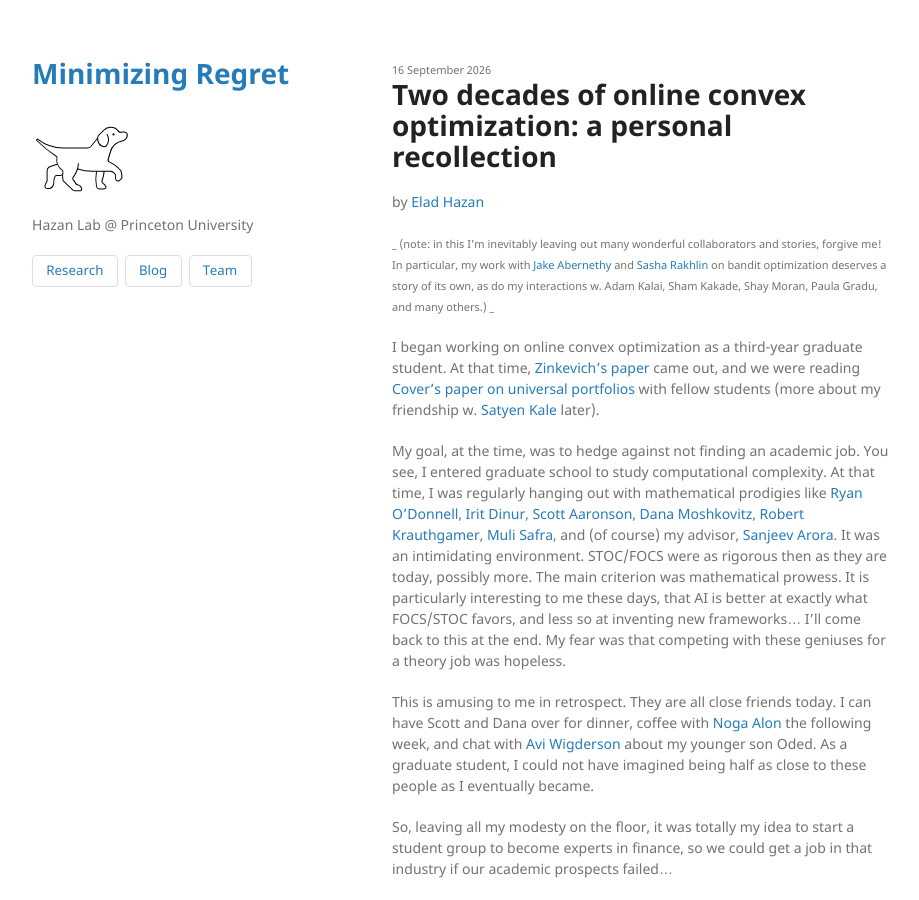
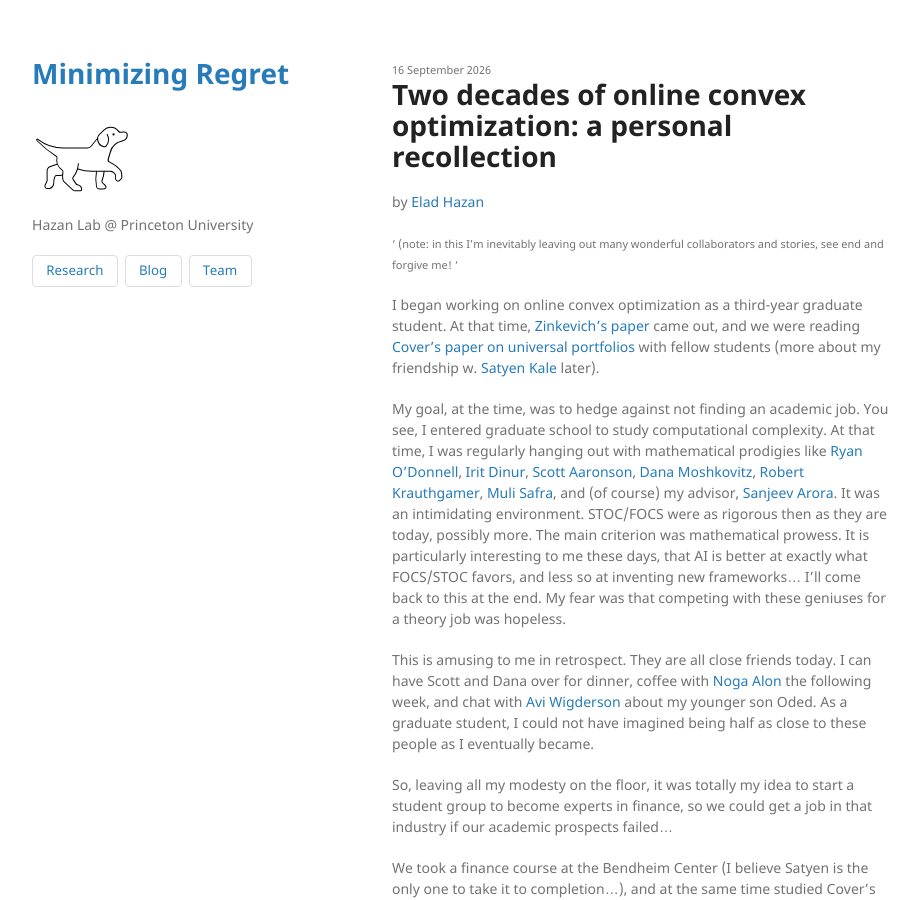
Before and after one commit to MinRegret/minregret.github.io, a Jekyll site: the page built from _posts/2026-09-16-two-decades-of-online-convex-optimization.md, in a window 1280 px wide and 900 px high. Shown: the whole window, without its empty margins (178-1097 px from the left). Built offline with Jekyll 4.4.1, drawn with Linux system fonts in a browser that asks for light colours; some of the changed text lies outside the part shown.

Commit message:
Update 2026-09-16-two-decades-of-online-convex-optimization.md

```diff
--- a/_posts/2026-09-16-two-decades-of-online-convex-optimization.md
+++ b/_posts/2026-09-16-two-decades-of-online-convex-optimization.md
@@ -4,7 +4,7 @@ authors: [elad]
 permalink: /2026/09/15/two-decades-of-online-convex-optimization.html
 ---
 
-<small> _ (note: in this I’m inevitably leaving out many wonderful collaborators and stories, forgive me! In particular, my work with [Jake Abernethy](https://jakeabernethy.github.io/) and [Sasha Rakhlin](https://www.mit.edu/~rakhlin/) on bandit optimization deserves a story of its own, as do my interactions w. Adam Kalai, Sham Kakade, Shay Moran, Paula Gradu, and many others.) _ </small>
+<small> ' (note: in this I’m inevitably leaving out many wonderful collaborators and stories, see end and forgive me! ' </small>
 
 I began working on online convex optimization as a third-year graduate student. At that time, [Zinkevich’s paper](https://www.cs.cmu.edu/~maz/publications/techconvex.pdf) came out, and we were reading [Cover’s paper on universal portfolios](https://isl.stanford.edu/~cover/papers/paper93.pdf) with fellow students (more about my friendship w. [Satyen Kale](https://www.satyenkale.com/) later).
 
```
Also changed, not shown: other parts of _posts/2026-09-16-two-decades-of-online-convex-optimization.md (+2 -0 lines).
